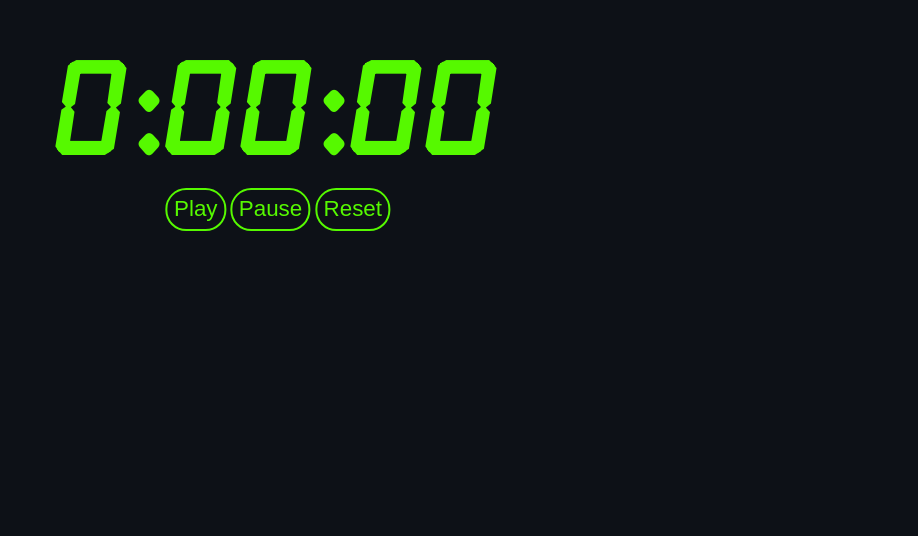
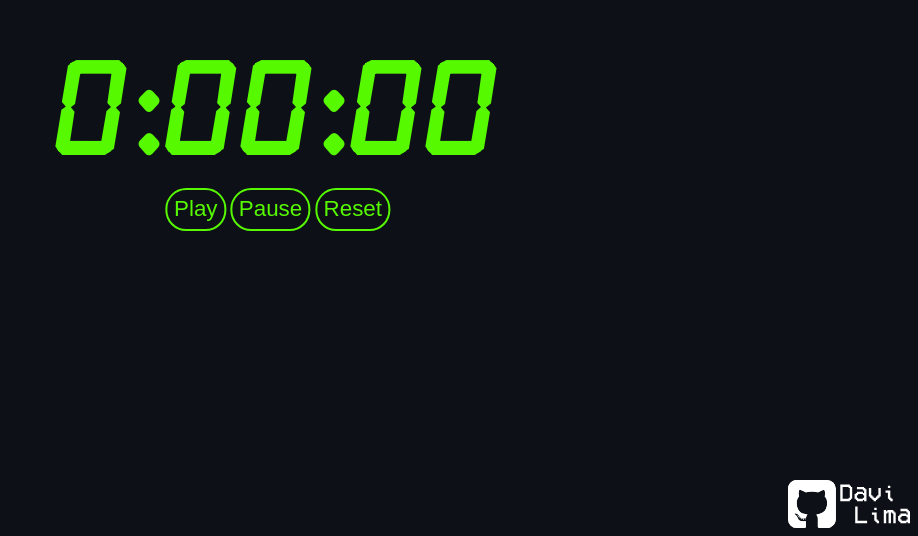
Before and after one commit to davirlima/cronometro, a plain HTML site: page index.html in a window 1280 px wide. Shown: the part 264-800 px from the top of the page, without its empty margins (362-1280 px from the left). Drawn offline with Linux system fonts and the light colour scheme.

Commit message:
Adicionando Footer

```diff
--- a/index.html
+++ b/index.html
@@ -23,5 +23,11 @@
         </div>
       </div>
     </main>
+
+    <footer>
+      <a href="https://github.com/davirlima" target="_blank"
+        ><img src="./images/mySymbol.svg"
+      /></a>
+    </footer>
   </body>
 </html>
--- a/styles/style.css
+++ b/styles/style.css
@@ -14,6 +14,10 @@
 body {
   background-color: #0d1117;
   font-family: Arial, Helvetica, sans-serif;
+}
+
+main {
+  min-height: calc(100vh - 5.5rem);
 }
 
 .container {
@@ -61,3 +65,18 @@ body {
     font-size: 1.2rem;
   }
 }
+
+footer {
+  display: flex;
+  align-items: flex-end;
+  justify-content: flex-end;
+  height: 3rem;
+  margin-top: 2rem;
+  margin-bottom: 0.5rem;
+  margin-right: 0.5rem;
+}
+
+footer a,
+footer a img {
+  height: 100%;
+}
```
Also changed, not shown: images/mySymbol.svg (added).
